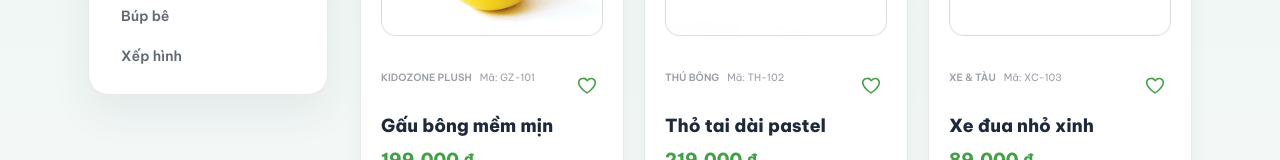
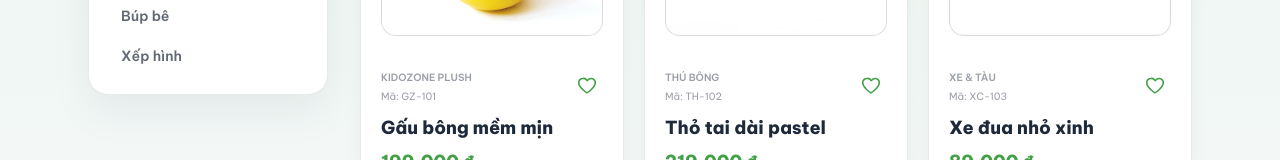
Before and after one commit to kapham231/mini-ecommerce, a React (Vite) app in the folder frontend/: page /products in a window 1280 px wide. Shown: the part 495-655 px from the top of the page. Built offline with nearby package versions, Linux system fonts and the light colour scheme; no server answers.

Commit message:
fix layout product card#1

```diff
--- a/frontend/src/components/products/ProductCard.tsx
+++ b/frontend/src/components/products/ProductCard.tsx
@@ -106,9 +106,11 @@ export function ProductCard({ product, linkTo }: ProductCardProps) {
         </Link>
         <div className='flex flex-1 flex-col px-2 pb-2.5 pt-2 sm:px-5 sm:pb-5 sm:pt-3.5'>
           <div className='flex items-start justify-between gap-1'>
-            <div className='flex min-w-0 flex-1 flex-col gap-0.5 text-[9px] text-shop-ink/45 sm:flex-row sm:items-start sm:gap-2 sm:text-[10px]'>
+            <div className='flex min-w-0 flex-3 flex-col gap-0.5 text-[9px] text-shop-ink/45 sm:items-start sm:gap-1 sm:text-[10px]'>
               {!showBestSellerBadge && (
-                <span className='truncate font-semibold uppercase sm:min-w-0'>{brand}</span>
+              <span className='truncate font-semibold uppercase sm:min-w-0'>
+                {brand}
+              </span>
               )}
               <span className='truncate font-medium sm:shrink-0 sm:whitespace-nowrap'>
                 Mã: {sku}
```
